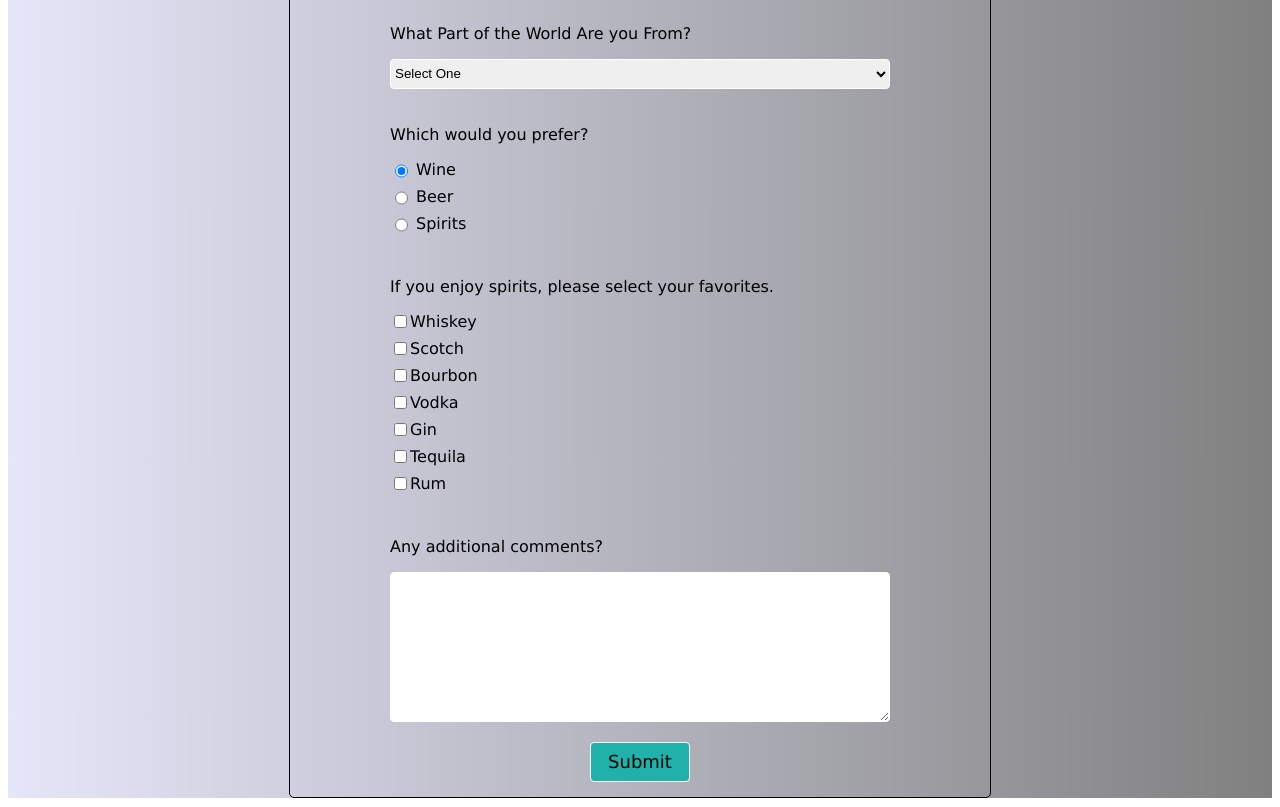
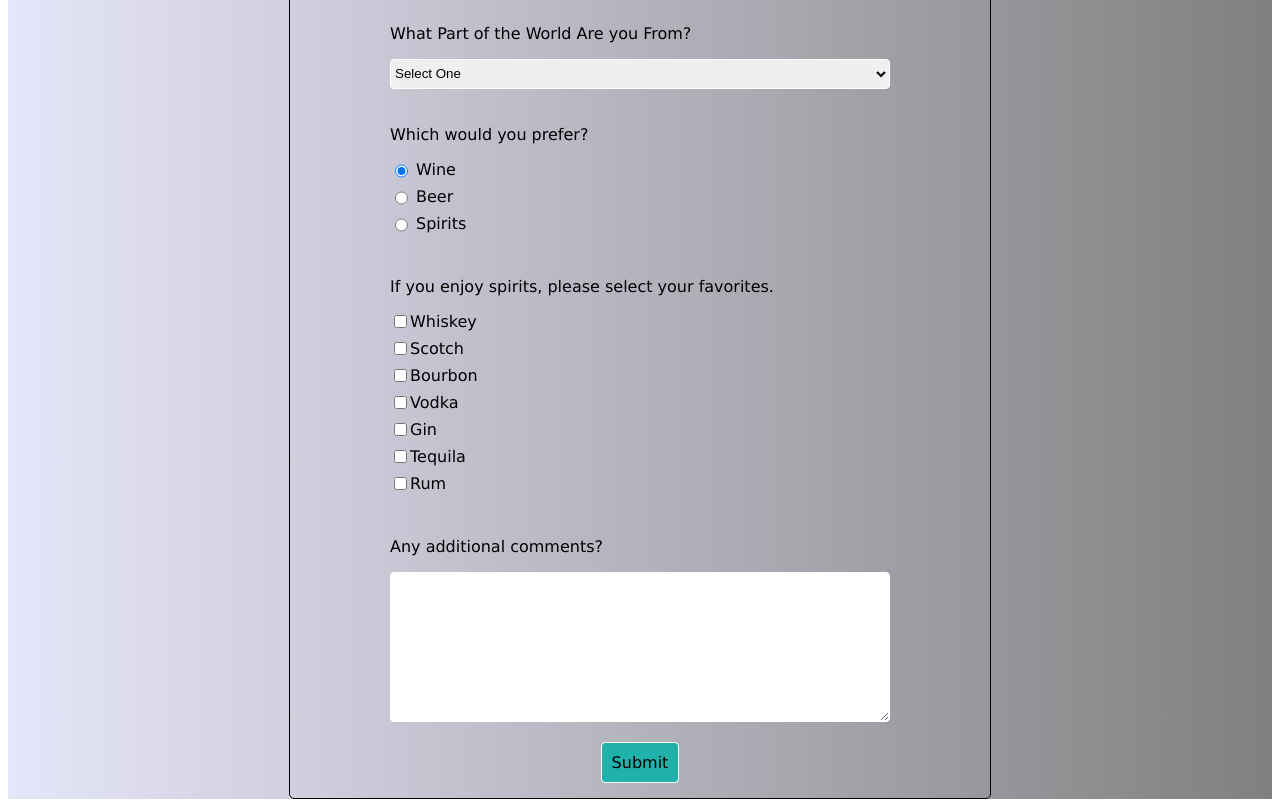
Before and after one commit to jonathanwrees1/survey-form, a plain HTML site: page index.html in a window 1280 px wide. Shown: the part 555-1362 px from the top of the page. Drawn offline with Linux system fonts and the light colour scheme.

Commit message:
Update styles.css

```diff
--- a/css/styles.css
+++ b/css/styles.css
@@ -85,10 +85,8 @@ textarea{
 
 button{
 
-    width:100px;
-    height:40px;
-    line-height:25px;
-    font-size:18px;
+    padding:10px;
+    font-size:16px;
     font-family: inherit;
     border: 1px solid ;
     border-radius:.25rem;
```
